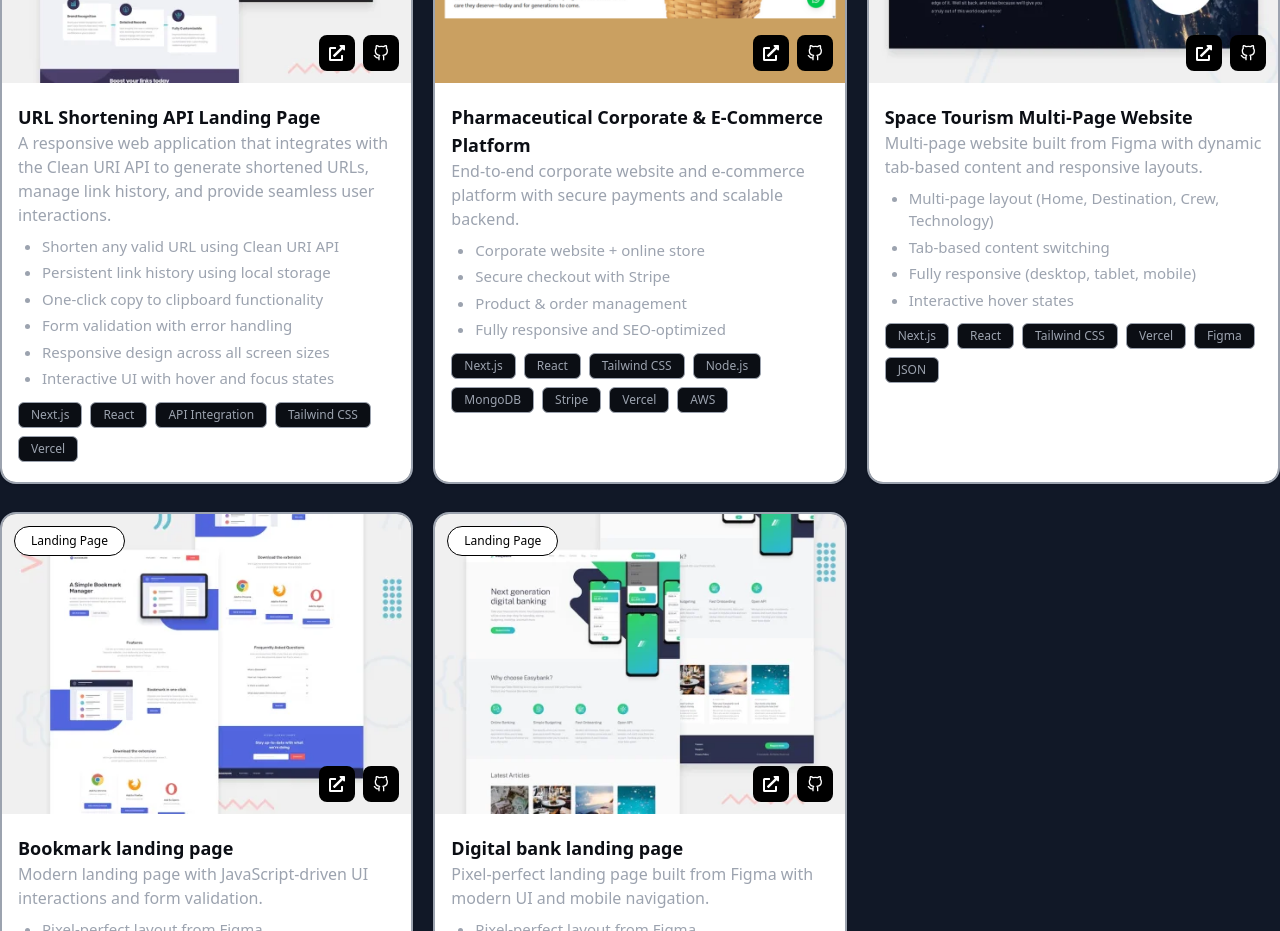
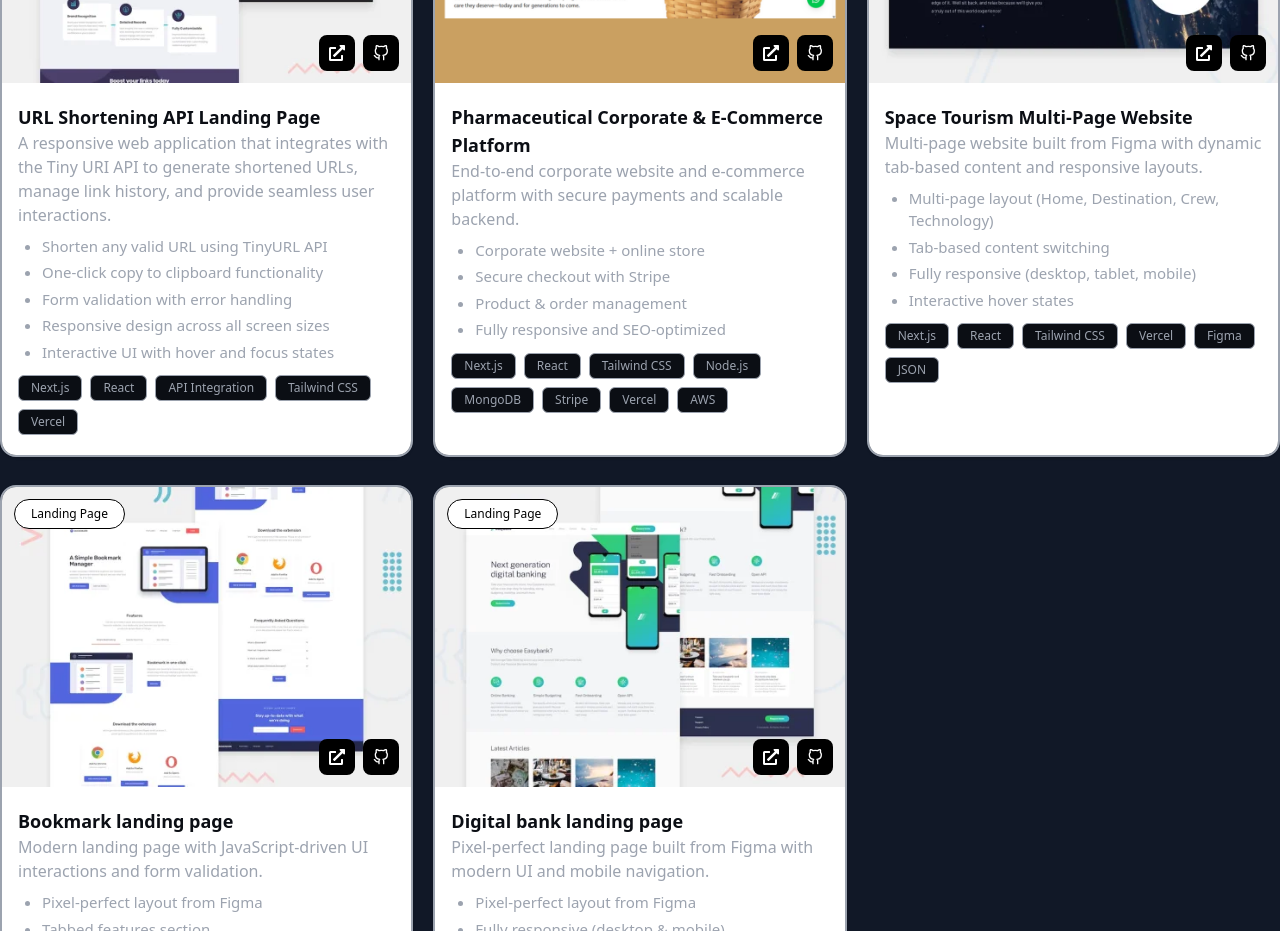
Before and after one commit to franklynxchill/-franklin.dev-portfolio, a Next.js app: page / in a window 1280 px wide. Shown: the part 3540-4471 px from the top of the page. Built offline with nearby package versions, Linux system fonts and the light colour scheme.

Commit message:
updated commit

```diff
--- a/app/components/FeatureSection.tsx
+++ b/app/components/FeatureSection.tsx
@@ -19,10 +19,9 @@ function FeatureSection() {
       categories: "frontend",
       image: "/assets/url-shortening-api-landing-page.webp",
       title: "URL Shortening API Landing Page",
-      overview: "A responsive web application that integrates with the Clean URI API to generate shortened URLs, manage link history, and provide seamless user interactions.",
+      overview: "A responsive web application that integrates with the Tiny URI API to generate shortened URLs, manage link history, and provide seamless user interactions.",
       highlights: [
-        "Shorten any valid URL using Clean URI API",
-        "Persistent link history using local storage",
+        "Shorten any valid URL using TinyURL API",
         "One-click copy to clipboard functionality",
         "Form validation with error handling",
         "Responsive design across all screen sizes",
```
